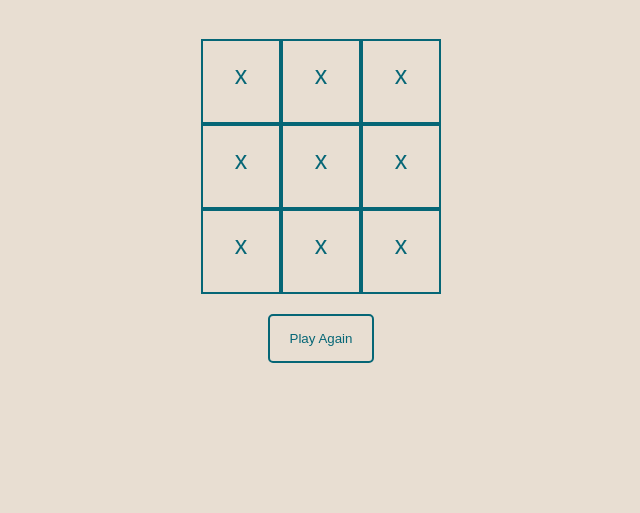
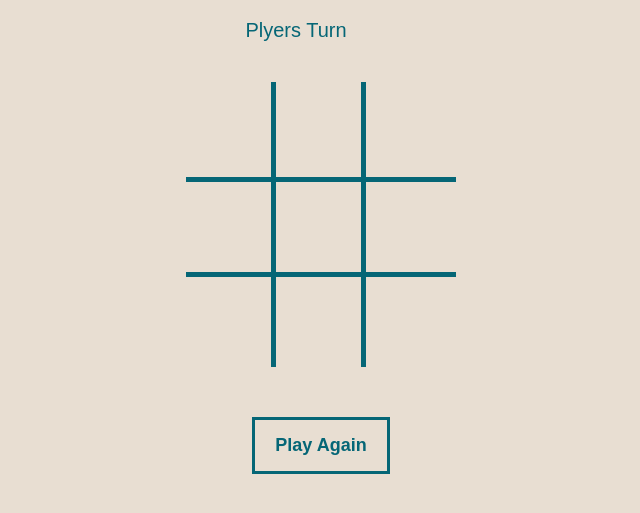
Before and after one commit to amr1n/tic_tac_toe, a plain HTML site: page index.html in a window 1280 px wide. Shown: the part 61-574 px from the top of the page, without its empty margins (319-959 px from the left). Drawn offline with Linux system fonts and the light colour scheme.

Commit message:
created the gameboard markable

```diff
--- a/css/style.css
+++ b/css/style.css
@@ -5,34 +5,61 @@ body {
 	color: #056676;
 }
 
-.grid {
+.container {
+	width: 60%;
+	margin: auto;
+}
+
+.message {
+	font-size: 20px;
+	margin-right: 50px;
+	text-transform: capitalize;
+}
+
+.gameboard {
 	display: grid;
-	grid-template-columns: repeat(3, 80px);
-	grid-template-rows: repeat(3, 85px);
+	grid-template-columns: repeat(3, 90px);
+	grid-template-rows: repeat(3, 95px);
 	justify-content: center;
 	font-size: 25px;
 	padding-top: 20px;
 }
 
-.item {
-	border: 2px solid #056676;
+.cell {
+	border: 5px solid #056676;
+	border-left: none;
+	border-bottom: none;
 	text-align: center;
 	padding-top: 20px;
 	cursor: pointer;
+	font-size: 40px;
 }
 
-.item:hover,
+div:nth-child(1),
+div:nth-child(2),
+div:nth-child(3) {
+	border-top: none;
+}
+
+div:nth-child(3),
+div:nth-child(6),
+div:nth-child(9) {
+	border-right: none;
+}
+
+.cell:hover,
 .playAgain:hover {
 	background: #a3d2ca;
 }
 
 .playAgain {
-	margin-top: 20px;
+	margin-top: 50px;
 	padding: 15px 20px;
 	cursor: pointer;
 	color: inherit;
 	background: inherit;
-	border: 2px solid #056676;
-	border-radius: 5px;
+	border: 3px solid #056676;
 	outline: none;
+	font-size: 18px;
+	font-weight: bold;
 }
--- a/index.html
+++ b/index.html
@@ -8,22 +8,25 @@ g="en">
 	<link rel="stylesheet" href="css/style.css">
 </head>
 <body>
+	 <div class="container">
+		 <h1>Tic Tac Toe</h1>
+		 <p class="message">plyers turn</p>
 
-	 <h1>Tic Tac Toe</h1>
+		 <div class="gameboard">
+		 	<div class="cell" id="1"></div>
+		 	<div class="cell" id="2"></div>
+		 	<div class="cell" id="3"></div>
+		 	<div class="cell" id="4"></div>
+		 	<div class="cell" id="5"></div>
+		 	<div class="cell" id="6"></div>
+		 	<div class="cell" id="7"></div>
+		 	<div class="cell" id="8"></div>
+		 	<div class="cell" id="9"></div>
+		 </div>
 
-	 <div class="grid">
-	 	<div class="item">x</div>
-	 	<div class="item">x</div>
-	 	<div class="item">x</div>
-	 	<div class="item">x</div>
-	 	<div class="item">x</div>
-	 	<div class="item">x</div>
-	 	<div class="item">x</div>
-	 	<div class="item">x</div>
-	 	<div class="item">x</div>
+		 <button class="playAgain">Play Again</button>
 	 </div>
 
-	 <button class="playAgain">Play Again</button>
 
 	<script src="script.js"></script>
 </body>
--- a/script.js
+++ b/script.js
@@ -0,0 +1,47 @@
+let x = "X";
+let o = "O";
+let player = o;
+
+let identifyPlayerX = [];
+let identifyPlayerO = [];
+
+function activePlayer() {
+	if (player == x) {
+		player = o;
+	}else{
+		player = x;
+	}
+}
+
+let gameboard = document.querySelectorAll(".cell");
+gameboard.forEach(cell => {
+	cell.addEventListener("click", () => {
+		if (cell.textContent == "") {
+			activePlayer();
+			cell.textContent = player;
+		}
+
+		if (player == x) {
+			identifyPlayerX.push(cell.id);
+		}else {
+			identifyPlayerO.push(cell.id);
+		}
+	});
+});
+
+function winnerChecker() {
+	let winningSequences = [
+			[3,5,7],
+			[1,5,9],
+			[1,2,3],
+			[4,5,6],
+			[7,8,9],
+			[1,4,7],
+			[2,5,8],
+			[3,6,9]
+		];
+
+	return {
+		winningSequences
+	};
+}
```
